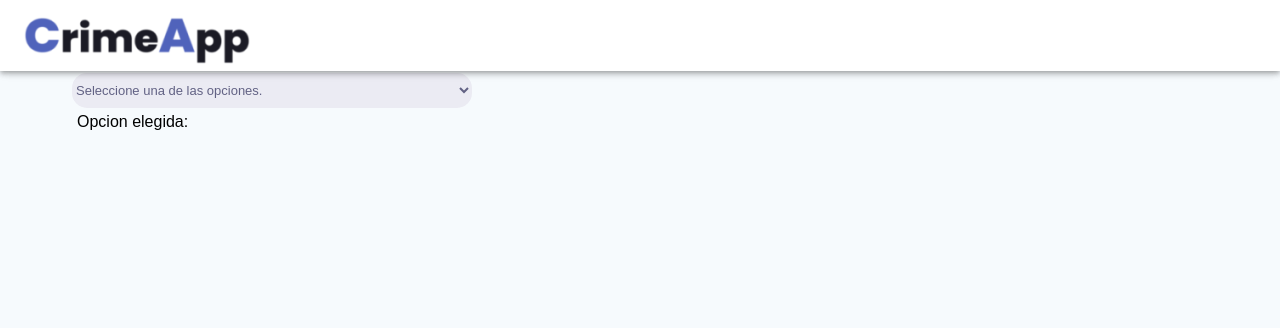
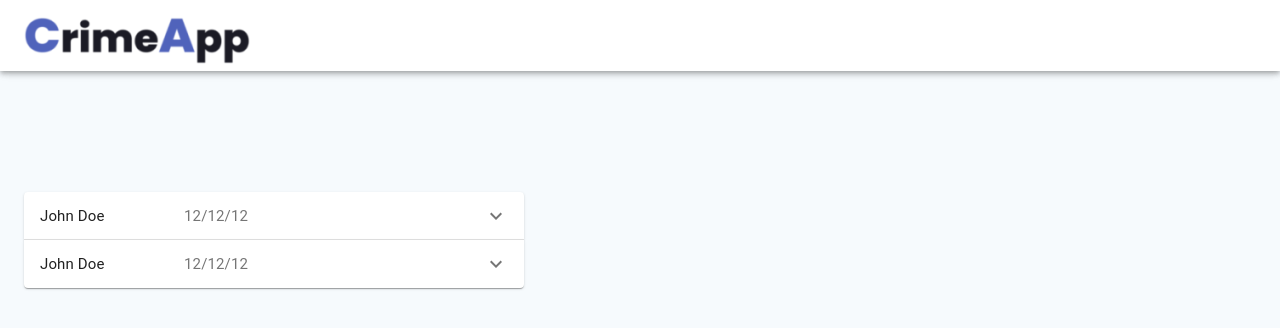
Before and after one commit to crimeApp/crimeApp, a React (Create React App) app: page /contact in a window 1280 px wide. Shown: the top 328 px of the page. Built offline with nearby package versions, Linux system fonts and the light colour scheme.

Commit message:
DropCard finished

```diff
--- /dev/null
+++ b/src/components/DropCard/DropCard.css
@@ -0,0 +1,5 @@
+@import '../../index.css';
+
+.mobile{
+    width: 100%;
+}
--- /dev/null
+++ b/src/components/DropCard/DropCard.js
@@ -0,0 +1,77 @@
+import React, { useState } from 'react';
+import { makeStyles } from '@material-ui/core/styles';
+
+import {
+    isMobile
+  } from "react-device-detect";
+
+import { Accordion, AccordionDetails, AccordionSummary, Typography, Divider, AccordionActions, Button } from '@material-ui/core';
+import ExpandMoreIcon from '@material-ui/icons/ExpandMore';
+import "./DropCard.css";
+
+const useStyles = makeStyles((theme) => ({
+    details: {
+        alignItems: 'center',
+    },
+    column: {
+        flexBasis: '33.33%',
+    },
+
+    heading: {
+        fontSize: theme.typography.pxToRem(15),
+        flexBasis: '33.33%',
+        flexShrink: 0,
+    },
+    secondaryHeading: {
+        fontSize: theme.typography.pxToRem(15),
+        color: theme.palette.text.secondary,
+    },
+}));
+
+export default function DropCard({ cards }) {
+    const classes = useStyles();
+    const [expanded, setExpanded] = useState(false);
+
+    const handleChange = (panel) => (isExpanded) => {
+        setExpanded(isExpanded ? panel : false);
+    };
+
+    return (
+        <>
+            {cards.map((card) => (
+                <Accordion expanded={expanded === `panel${card.id}`}
+                    onChange={handleChange(`panel${card.id}`)}
+                    className={isMobile? '' : 'l'}>
+                    <AccordionSummary
+                        expandIcon={<ExpandMoreIcon />}
+                        aria-controls={`panel${card.id}bh-content`}
+                        id={`panel${card.id}bh-header`}
+                    >
+                        <div className={classes.column}>
+                            <Typography className={classes.heading}>{card.title}</Typography>
+                        </div>
+                        <div className={classes.column}>
+                            <Typography className={classes.secondaryHeading}>{card.date}</Typography>
+                        </div>
+                    </AccordionSummary>
+                    <AccordionDetails className={classes.details}>
+                        <div className={classes.column}>
+                            <Typography className={classes.heading}>{card.info}</Typography>
+                        </div>
+                        <div className={classes.column}>
+                            <Typography className={classes.heading}>{card.info}</Typography>
+                        </div>
+                    </AccordionDetails>
+                    <Divider />
+                    <AccordionActions>
+                        <Button size="small">Cancel</Button>
+                        <Button size="small" color="primary">
+                            Save
+                        </Button>
+                    </AccordionActions>
+                </Accordion>
+
+            ))}
+        </>
+    );
+}
--- a/src/layouts/LayoutBasic.css
+++ b/src/layouts/LayoutBasic.css
@@ -1 +1,6 @@
 @import '../App.css';
+
+
+.layout-basic-content{
+    margin-top: 15%;
+}
--- a/src/layouts/LayoutBasic.js
+++ b/src/layouts/LayoutBasic.js
@@ -1,26 +1,20 @@
 import React from 'react';
 import { Route, Switch } from "react-router-dom";
-
 import { Container } from '@material-ui/core';
-//import Grid from '@material-ui/core/Grid';
-
+import './LayoutBasic.css';
 import MenuTop from '../components/Menu/MenuTop';
 
 export default function LayoutBasic(props){
     const { routes } = props;
 
     return (
-        <Container>
-            <h2>User Menu</h2>
+        <>
             <MenuTop/>
-            <Container className="layout-basic">
 
-                <Container className="layout-basic-content">
-                    <LoadRoutes routes={routes}/>
-                </Container>
-
+            <Container className="layout-basic-content">
+                <LoadRoutes routes={routes}/>
             </Container>
-        </Container>
+        </>
     );
 }
 
--- a/src/pages/Contact.js
+++ b/src/pages/Contact.js
@@ -1,35 +1,16 @@
-import { React, useState, useEffect } from 'react';
-import traslate from "../assets/traslate/es.json";
-import CostumSelect from "../components/Select/Select";
+import React  from 'react';
+import DropCard from "../components/DropCard/DropCard";
 
-const options = [
-    {id: 1, text: `${traslate["SELECT"]["PLACEHOLDER"]}`},
-    {id: 2, text: 'Mango'},
-    {id: 3, text: "Apples"},
-    {id: 4, text: "Oranges"}
+ const data = [
+    { id: 1, title: "John Doe", date: "12/12/12", info: "Random text" },
+    { id: 2, title: "John Doe", date: "12/12/12", info: "Random text" }
   ];
 
 export default function Contact (){
 
-    const [selectedOption, setSelectedOption] = useState("");
-
-    const handleChange = (event) => {
-        setSelectedOption(event.target.value);
-    };
-
-    useEffect(() => {
-        console.log("Value of Selected Option is: ", selectedOption);
-    }, [selectedOption]);
-
     return(
         <div>
-            <CostumSelect
-                label={'Conoce al atacante?'}
-                options={options}
-                value={selectedOption}
-                handleChange={handleChange} />
-
-            <p>Opcion elegida: {selectedOption}</p>
+            <DropCard cards={data} />
         </div>
     )
 }
```
